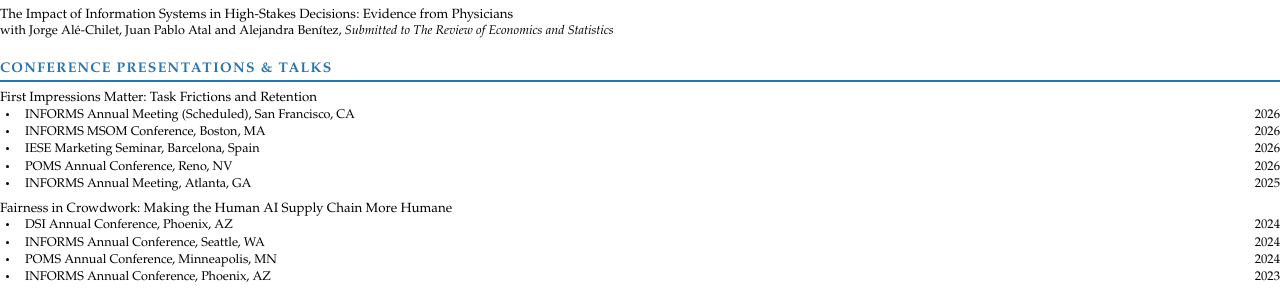
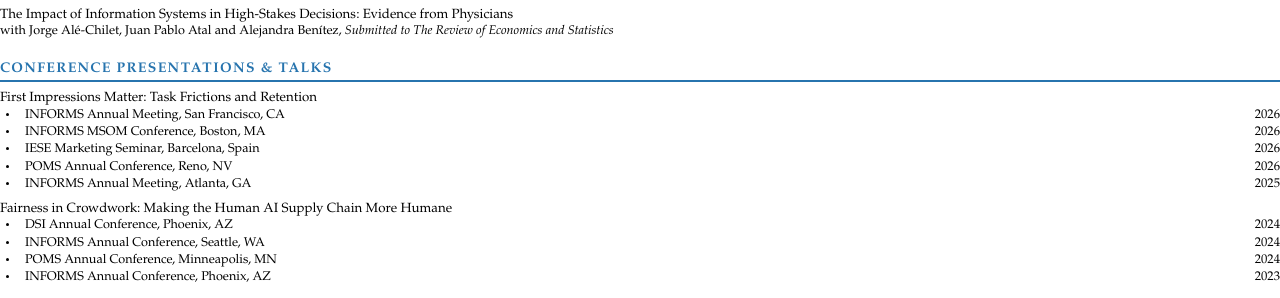
Before and after one commit to martins73/research-site, a Jekyll site: the page built from _pages/cv-pdf-source.html, in a window 1280 px wide and 900 px high, scrolled down 488 px. Shown: the part 151-449 px from the top of the window. Built offline with Jekyll 4.4.1, drawn with Linux system fonts in a browser that asks for light colours.

Commit message:
Update presentations.yml

```diff
--- a/_data/cv/presentations.yml
+++ b/_data/cv/presentations.yml
@@ -1,6 +1,6 @@
 - title: "First Impressions Matter: Task Frictions and Retention"
   talks:
-    - event: "INFORMS Annual Meeting (Scheduled)"
+    - event: "INFORMS Annual Meeting"
       location: "San Francisco, CA"
       year: "2026"
     - event: "INFORMS MSOM Conference"
```
